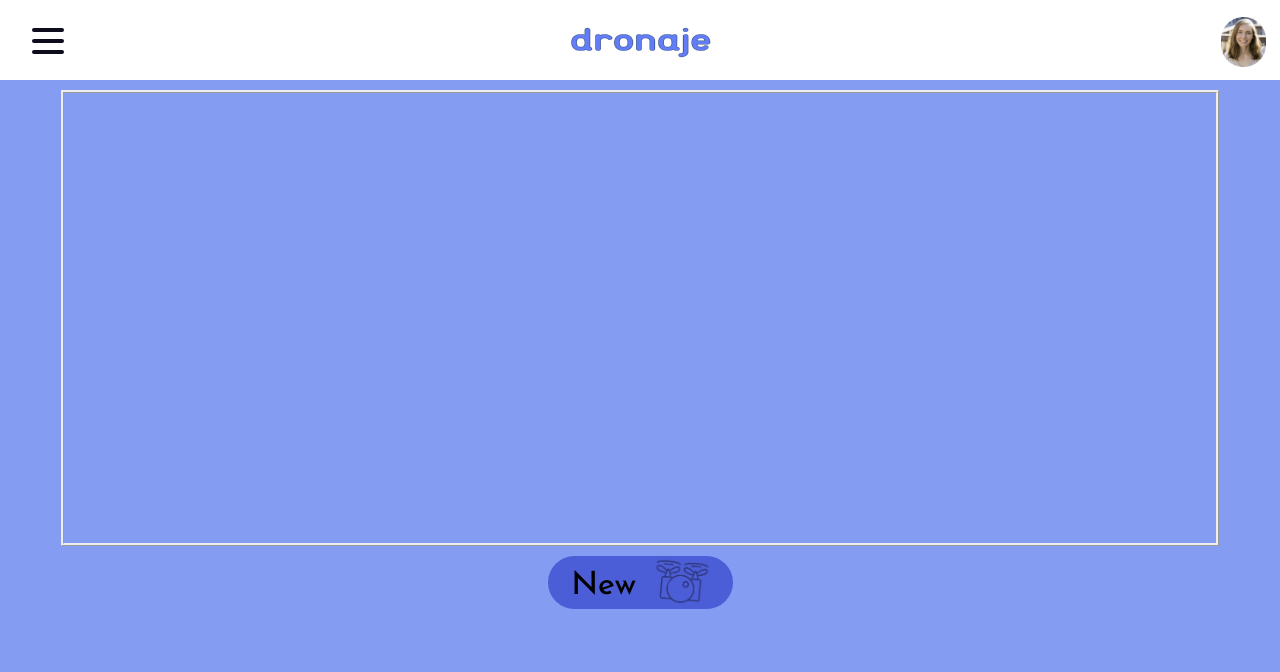
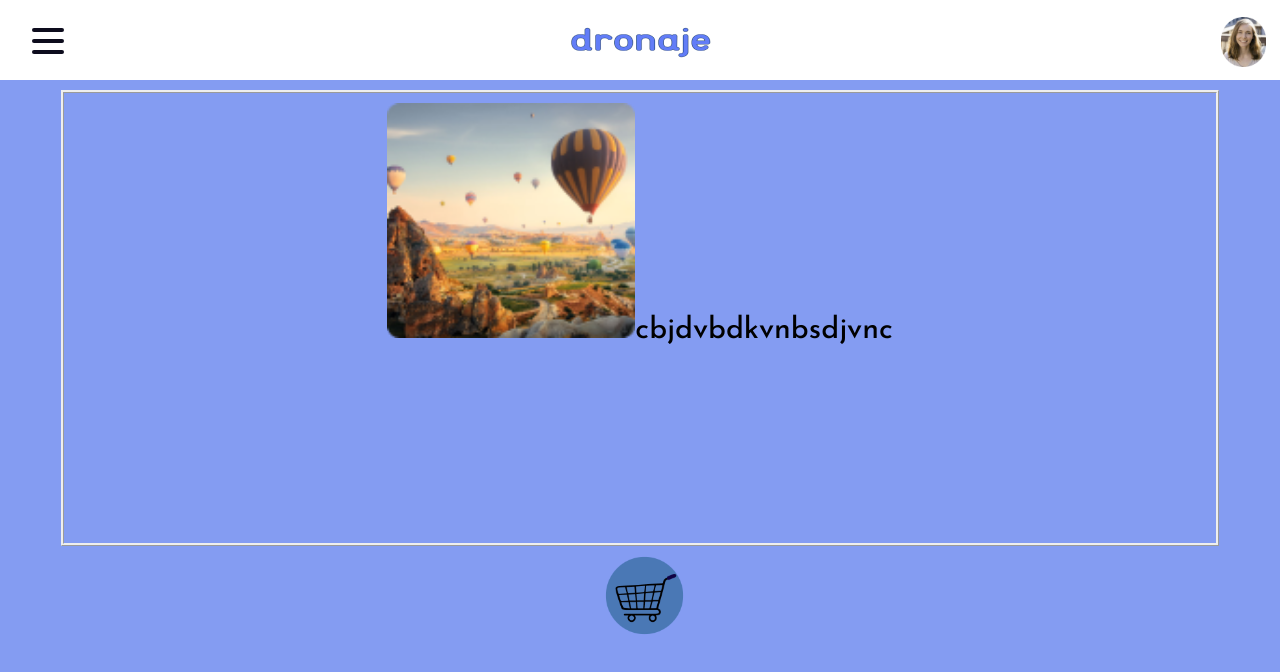
Before and after one commit to Dronaje/Team-A, a React (Create React App) app: page /homepage in a window 1280 px wide. Shown: the top 672 px of the page. Built offline with nearby package versions, Linux system fonts and the light colour scheme.

Commit message:
ImageDescription and photo stat

```diff
--- a/src/App.css
+++ b/src/App.css
@@ -102,9 +102,44 @@ body {
   margin: auto;
 }
 
+.buy-button {
+  background-color: transparent;
+  width: 84px;
+  height: 78px;
+  border-radius: 60px;
+  border: none;
+  display: flex;
+  justify-content: space-evenly;
+  align-items: center;
+  margin: auto;
+}
+
 .photos{
   height: 450px;
   width: 90%;
   margin: 10px auto;
   border: ridge;
+  overflow: overlay;
+  text-align: -webkit-center;
+
 }
+
+.buy {
+  height: 81px;
+}
+
+.temp {
+  margin: 12px;
+}
+
+.temp1 {
+  height: 235px;
+  margin-top: 10px;
+}
+
+.description {
+  font-family: 'Reem Kufi', sans-serif;
+  font-size: 30px;
+  font-style: normal;
+  color: black;
+}
--- a/src/index.js
+++ b/src/index.js
@@ -5,11 +5,14 @@ import App from "./App";
 import reportWebVitals from "./reportWebVitals";
 import { BrowserRouter } from "react-router-dom";
 import HomePage from '../src/pages/HomePage';
+import ImgDes from './pages/ImageDescription';
+
 
 ReactDOM.render(
   <BrowserRouter>
     {/* <App /> */}
-    <HomePage />
+    {/* <HomePage /> */}
+    <ImgDes />
   </BrowserRouter>,
   document.getElementById("root")
 );
--- a/src/pages/HomePage.js
+++ b/src/pages/HomePage.js
@@ -1,6 +1,7 @@
 import React from 'react';
 import Header from "../components/header";
 import dronaje from '../static/dronaje.png';
+import temp from '../static/temp.png';
 
 
 const HomePage = () =>{
@@ -8,7 +9,13 @@ const HomePage = () =>{
         <body>
             <Header />
             <div className="photos">
-
+                <img src={temp} className="temp" />
+                <img src={temp} className="temp" />
+                <img src={temp} className="temp" />
+                <img src={temp} className="temp" />
+                <img src={temp} className="temp" />
+                <img src={temp} className="temp" />
+                <img src={temp} className="temp" />
             </div>
             <button className="new-button" onClick="">
                 New
--- /dev/null
+++ b/src/pages/ImageDescription.js
@@ -0,0 +1,21 @@
+import React from 'react';
+import Header from "../components/header";
+import buy from '../static/buy.png';
+import temp from '../static/temp.png';
+
+const HomePage = () =>{
+    return(
+        <body>
+            <Header />
+            <div className="photos">
+                <img src={temp} className="temp1" />
+                <span className="description">cbjdvbdkvnbsdjvnc</span>
+            </div>
+            <button className="buy-button" onClick="">
+                <img src={buy} className="buy" />
+            </button>
+        </body>
+    )
+}
+
+export default HomePage;
```
Also changed, not shown: src/pages/ImageDescriprion.js (deleted), src/static/buy.png, src/static/temp.png (added).
